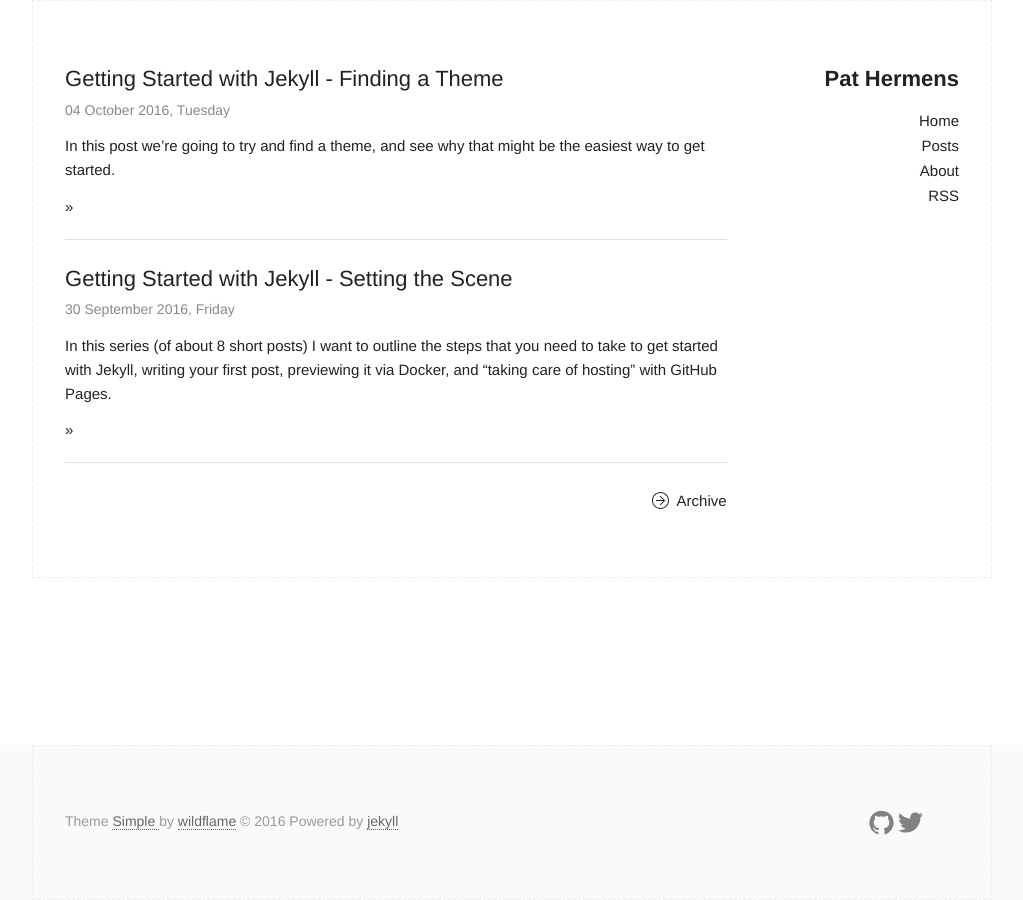
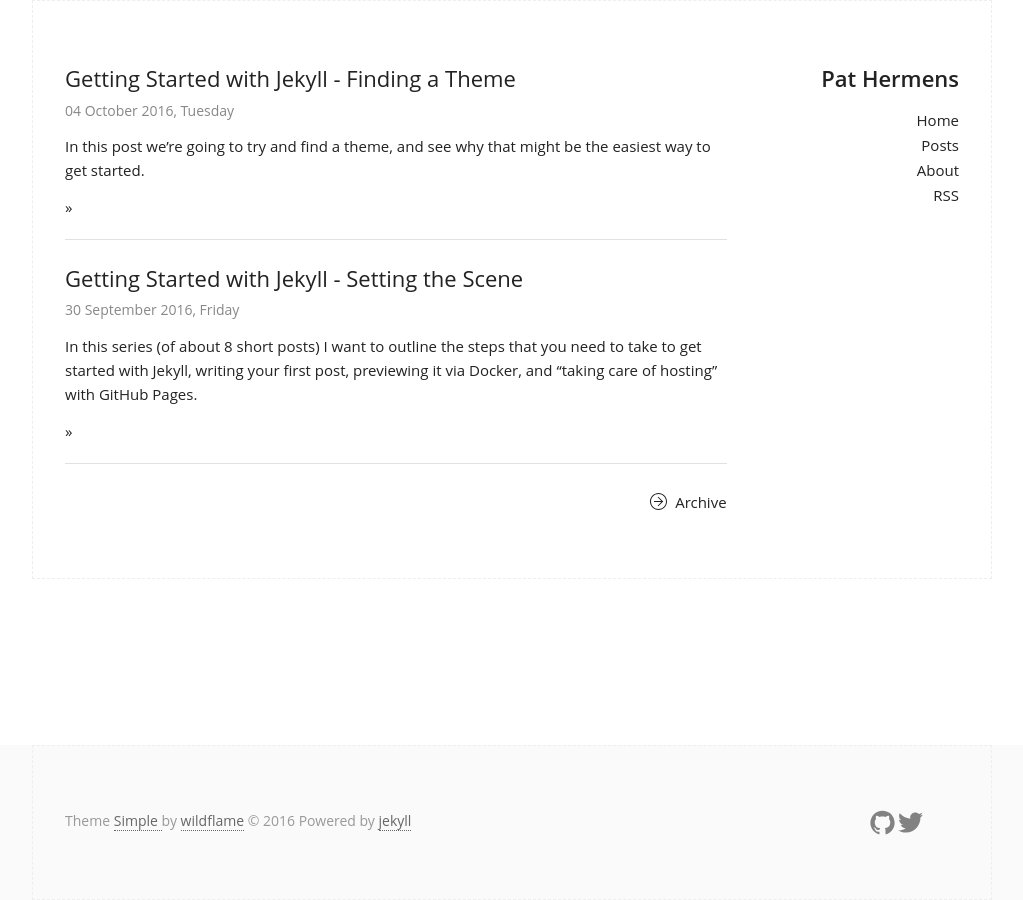
Before and after one commit to PHeonix25/PHeonix25.github.io, a Jekyll site: the page built from index.html, in a window 1280 px wide. Shown: the whole page, without its empty margins (128-1151 px from the left). Built offline with Jekyll 4.4.1, drawn with Linux system fonts in a browser that asks for light colours.

Commit message:
Fixed font issues, removed Chinese font references

```diff
--- a/_sass/_base.scss
+++ b/_sass/_base.scss
@@ -138,9 +138,8 @@ body {
   font-size: 1.5em; /* currently ems cause chrome bug misinterpreting rems on body element */
   line-height: 1.6;
   font-weight: 400;
-  /* font-family: Helvetica, Tahoma, Arial, STXihei, "华文细黑", "Microsoft YaHei", "微软雅黑", SimSun, "宋体", Heiti, "黑体", sans-serif; */
-  /* font-family: "Raleway", "HelveticaNeue", "Helvetica Neue", Helvetica, Arial, sans-serif; */
-  font-family: -apple-system-font,"Helvetica Neue","PingFang SC","Hiragino Sans GB","Microsoft YaHei",sans-serif;
+  // font-family: -apple-system-font,"Helvetica Neue","PingFang SC","Hiragino Sans GB","Microsoft YaHei",sans-serif;
+  font-family: $base-font-family;
   color: #222; }
 
 
--- a/css/main.scss
+++ b/css/main.scss
@@ -4,9 +4,8 @@
 @charset "utf-8";
 
 
-
 // Our variables
-$base-font-family:  Helvetica, "Helvetica Neue", Arial, sans-serif;
+$base-font-family:  "Open Sans", Helvetica, "Helvetica Neue", Arial, sans-serif;
 $base-font-size:   16px;
 $base-font-weight: 400;
 $small-font-size: $base-font-size * 0.875;
```
